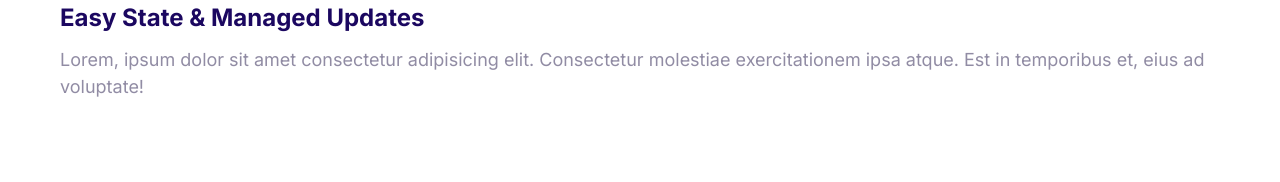
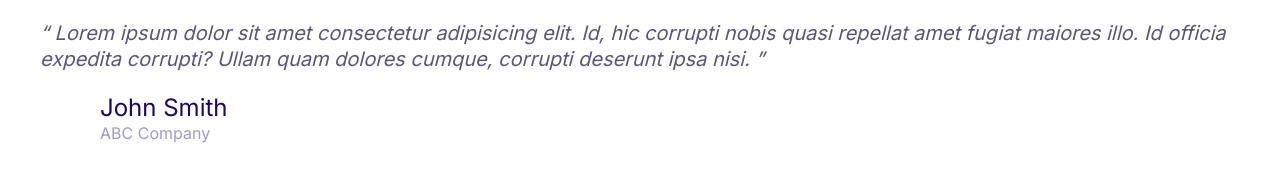
Before and after one commit to cphanth/moshify-website, a plain HTML site: page index.html in a window 1280 px wide. Drawn offline with Linux system fonts and the light colour scheme.

Commit message:
Define quote block component with media object.

```diff
--- a/css/styles.css
+++ b/css/styles.css
@@ -374,3 +374,50 @@ a {
 .media__image {
   margin-top: 1.5rem;
 }
+
+/* Quotes Component */
+.quote {
+  font-size: 3rem;
+  font-style: italic;
+  color: var(--color-body-darker);
+  line-height: 1.3;
+}
+
+.quote__text::before {
+  content: open-quote;
+}
+
+.quote__text::after {
+  content: close-quote;
+}
+
+.quote__author {
+  font-style: normal;
+  font-weight: 500;
+  font-size: 3rem;
+  margin-bottom: 0;
+}
+
+.quote__organization {
+  color: var(--color-headings);
+  font-size: 2rem;
+  font-style: normal;
+  opacity: 0.4;
+}
+
+.quote__line {
+  position: relative;
+  bottom: 10px;
+}
+
+@media screen and (min-width: 1024px) {
+  .quote {
+    font-size: 2rem;
+  }
+  .quote__author {
+    font-size: 2.4rem;
+  }
+  .quote__organization {
+    font-size: 1.6rem;
+  }
+}
--- a/index.html
+++ b/index.html
@@ -14,16 +14,26 @@
     />
   </head>
   <body>
+    <blockquote class="quote">
+      <p class="quote__text">
+        Lorem ipsum dolor sit amet consectetur adipisicing elit. Id, hic
+        corrupti nobis quasi repellat amet fugiat maiores illo. Id officia
+        expedita corrupti? Ullam quam dolores cumque, corrupti deserunt ipsa
+        nisi.
+      </p>
+      <footer>
         <div class="media">
           <div class="media__image">
-      </svg><svg class="icon">
-        <use xlink:href="icons/sprite.svg#snap"></use>
+            </svg><svg class="icon icon--primary quote__line">
+              <use xlink:href="icons/sprite.svg#line"></use>
             </svg>
           </div>
           <div class="media__body">
-      <h3 class="media__title">Easy State & Managed Updates</h3>
-      <p>Lorem, ipsum dolor sit amet consectetur adipisicing elit. Consectetur molestiae exercitationem ipsa atque. Est in temporibus et, eius ad voluptate!</p>
+          <h3 class="media__title quote__author">John Smith</h3>
+          <p class="quote__organization">ABC Company</p>
           </div>
         </div>
+      </footer>
+    </blockquote>
   </body>
 </html>
```
Also changed, not shown: components/block-quote.html (added, +21 -0 lines). Lines whose indentation alone changed are shown as unchanged.
